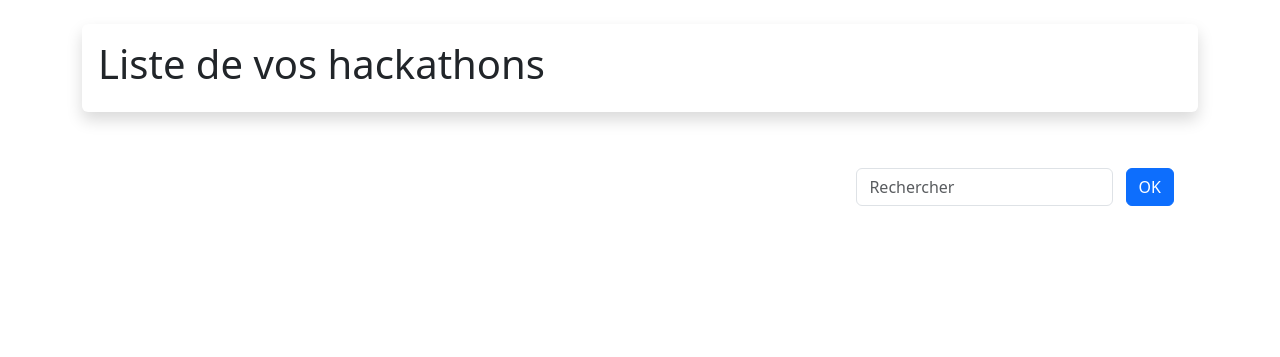
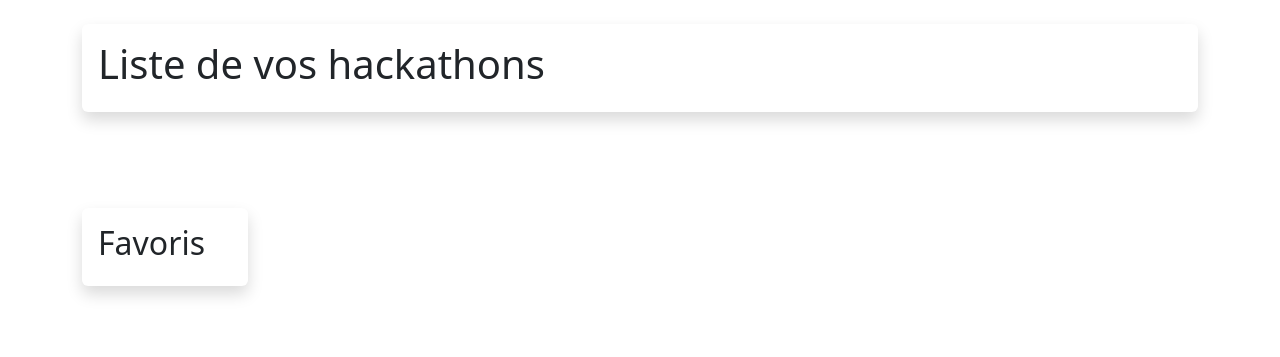
Before and after one commit to soniiix/hackathon, a Symfony app: template hackatWeb/templates/meshackathons/index.html.twig in a window 1280 px wide. Shown: the part 58-415 px from the top of the page. Run offline with Twig, Linux system fonts and the light colour scheme; the template is opened without the code that fills it, so the values that code supplies are empty; some libraries are stand-ins or nearby versions.

Commit message:
tous les fonctionnalités ont été intégrées, appli fonctionnelle

```diff
--- a/hackatWeb/templates/meshackathons/index.html.twig
+++ b/hackatWeb/templates/meshackathons/index.html.twig
@@ -11,12 +11,14 @@
 			<h1>Liste de vos hackathons</h1>
 		</div>
 
+		<!-- message de succès en cas d'inscription à un hackathon réussie -->
 		{% for message in app.flashes('success') %}
 			<div class="alert alert-success" role="alert">
 				<h5>{{ message }}</h5>
 			</div>
 			<br>
     	{% endfor %}
+		<!-- avertissement en cas d'inscription à un hackathon échouée -->
 		{% for message in app.flashes('failure') %}
 			<div class="alert alert-danger" role="alert">
 				<h5>{{ message }}</h5>
@@ -25,19 +27,8 @@
     	{% endfor %}
 
 		<div class="container">
-			<!-- barre de recherche -->
-			<nav class="navbar">
-				<div class="container-fluid">
-					<a class="navbar-brand"></a>
-					<form class="d-flex" role="search" id="searchForm">
-					 	<input class="form-control me-2" type="search" placeholder="Rechercher" aria-label="Search" id="searchInput">
-						&nbsp;
-						<button class="btn btn-primary" type="button" id="searchButton">OK</button>
-					</form>
-				</div>
-			</nav><br>
 
-			<!-- affichage des hackathons -->
+			<!-- affichage des hackathons auxquels l'utilisateur est inscrit -->
 			<div class="row">
 				{% set i = 0 %}
 				{% for uneInscription in lesInscriptions %}
@@ -87,6 +78,70 @@
 					</div>
 				{% endfor %}
 			</div><br>
+
 		</div>
+		<br>
+
+		<div class="row">
+			<div class="col-2 align-self-start">
+				<div class="shadow p-3 mb-5 bg-white rounded">
+					<h2>Favoris</h2>
+				</div>
+			</div>
+		</div>
+
+		<!-- affichage des hackathons ajoutés en favoris par l'utilisateur -->
+		<div class="container">
+			<div class="row">
+				{% set i = 0 %}
+				{% for unFavori in lesFavoris %}
+					<div class="card" style="width: 20rem;">
+						<div class="card-body">
+							<h5 class="card-title">{{unFavori.leHackathon.titre}}</h5>
+							<p class="card-text">
+								<strong>Date :</strong>
+								{{unFavori.leHackathon.dateDebut|date('d/m/Y')}}
+							</p>
+
+							<div class="accordion" id="accordionExample">
+								<div class="accordion-item">
+									<h2 class="accordion-header">
+										<button class="accordion-button collapsed" type="button" data-bs-toggle="collapse" data-bs-target="#collapse_{{i}}">
+											Détails
+										</button>
+									</h2>
+									<div id="collapse_{{i}}" class="accordion-collapse collapse">
+										<div class="accordion-body">
+											<p>
+												<strong>Adresse :</strong>
+												{{unFavori.leHackathon.rue}},
+												{{unFavori.leHackathon.codePostal}},
+												{{unFavori.leHackathon.ville}}
+											</p>
+											<p>
+												<strong>Dates précises :</strong>
+												<br>
+												Du
+												{{unFavori.leHackathon.dateDebut|date('d/m/Y')}}
+												à
+												{{unFavori.leHackathon.heureDebut|date('H:i')}}
+												<br>
+												Au
+												{{unFavori.leHackathon.dateFin|date('d/m/Y')}}
+												à
+												{{unFavori.leHackathon.heureFin|date('H:i')}}
+											</p>
+										</div>
+									</div>
+								</div>
+							</div>
+							{% set i = i + 1 %}
+						</div>
+
+					</div>
+				{% endfor %}
+			</div><br>
+		</div>
+
 	</div>
 {% endblock %}
```
Also changed, not shown: hackatWeb/src/Controller/HackathonController.php (+5 -3 lines), hackatWeb/templates/hackathon/index.html.twig (+4 -5 lines).
